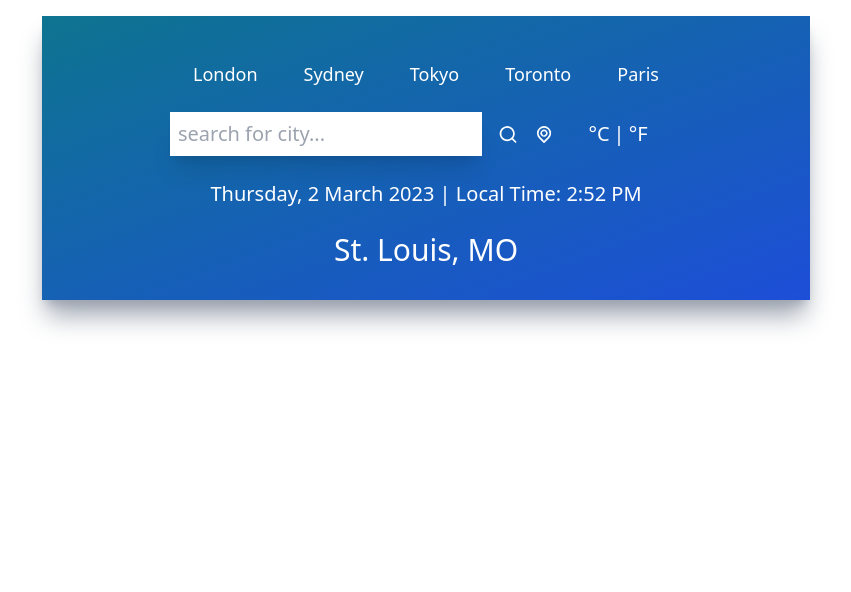
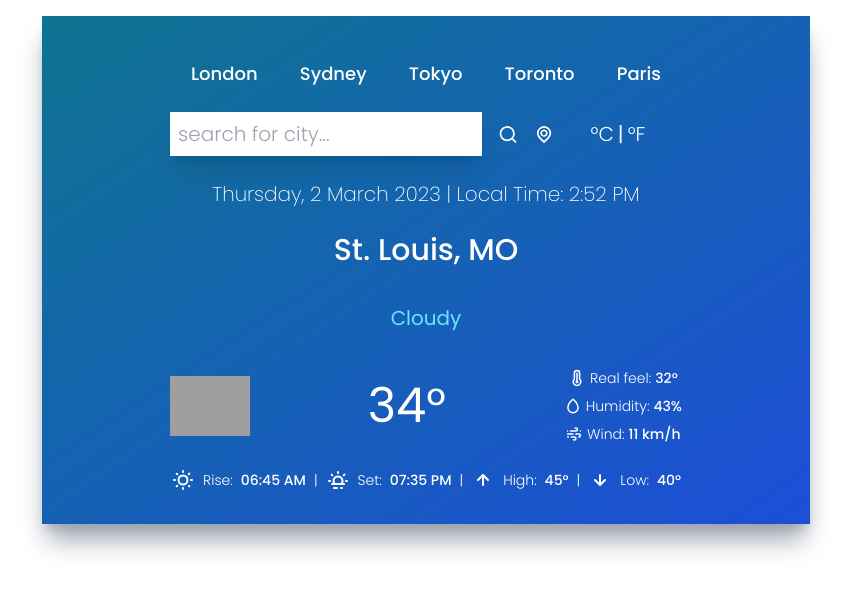
Before and after one commit to Vincenttoon/weatherman-react, a React (Create React App) app: page / in a window 1280 px wide. Shown: the top 592 px of the page, without its empty margins (214-1065 px from the left). Built offline with nearby package versions, Linux system fonts and the light colour scheme; grey boxes are pictures that could not be loaded.

Commit message:
current temp framework laid out

```diff
--- a/src/App.js
+++ b/src/App.js
@@ -3,6 +3,7 @@
 import TopButton from "./components/TopButton";
 import Inputs from "./components/Inputs";
 import TimeAndLocation from "./components/TimeAndLocation";
+import TemperatureAndDetails from "./components/TemperatureAndDetails";
 
 function App() {
   return (
@@ -11,6 +12,7 @@
       <Inputs />
 
       <TimeAndLocation />
+      <TemperatureAndDetails />
     </div>
   );
 }
--- /dev/null
+++ b/src/components/TemperatureAndDetails.jsx
@@ -0,0 +1,73 @@
+import React from "react";
+import {
+  UilArrowUp,
+  UilArrowDown,
+  UilTemperature,
+  UilTear,
+  UilWind,
+  UilSun,
+  UilSunset,
+} from "@iconscout/react-unicons";
+
+function TemperatureAndDetails() {
+  return (
+    <div>
+      <div className="flex items-center justify-center py-6 text-xl text-cyan-300">
+        <p>Cloudy</p>
+      </div>
+
+      <div className="flex flex-row items-center justify-between text-white py-3">
+        <img
+          src="http://openweathermap.org/img/wn/01d@2x.png"
+          alt=""
+          className="w-20"
+        />
+        <p className="text-5xl">34°</p>
+        <div className="flex flex-col space-y-2">
+          <div className="flex font-light text-sm items-center justify-center">
+            <UilTemperature size={18} className="mr-1" />
+            Real feel:
+            <span className="font-medium ml-1">32°</span>
+          </div>
+          <div className="flex font-light text-sm items-center justify-center">
+            <UilTear size={18} className="mr-1" />
+            Humidity:
+            <span className="font-medium ml-1">43%</span>
+          </div>
+          <div className="flex font-light text-sm items-center justify-center">
+            <UilWind size={18} className="mr-1" />
+            Wind:
+            <span className="font-medium ml-1">11 km/h</span>
+          </div>
+        </div>
+      </div>
+
+      <div className="flex flex-row items-center justify-center space-x-2 text-white text-sm py-3">
+        <UilSun />
+        <p className="font-light">
+          Rise: <span className="font-medium ml-1">06:45 AM</span>
+        </p>
+        <p className="font-light">|</p>
+
+        <UilSunset />
+        <p className="font-light">
+          Set: <span className="font-medium ml-1">07:35 PM</span>
+        </p>
+        <p className="font-light"> |</p>
+
+        <UilArrowUp />
+        <p className="font-light">
+          High: <span className="font-medium ml-1">45°</span>
+        </p>
+        <p className="font-light">|</p>
+
+        <UilArrowDown />
+        <p className="font-light">
+          Low: <span className="font-medium ml-1">40°</span>
+        </p>
+      </div>
+    </div>
+  );
+}
+
+export default TemperatureAndDetails;
--- a/src/index.css
+++ b/src/index.css
@@ -1,3 +1,11 @@
+@import url('https://fonts.googleapis.com/css2?family=Poppins:ital,wght@0,100;0,200;0,300;0,400;0,500;0,600;0,700;0,800;0,900;1,100;1,200;1,300;1,400;1,500;1,600;1,700;1,800;1,900&display=swap');
+
 @tailwind base;
 @tailwind components;
 @tailwind utilities;
+
+@layer base {
+    html {
+        font-family: 'Poppins', sans-serif;
+    }
+}
```
Also changed, not shown: src/components/Inputs.jsx (+19 -19 lines).
